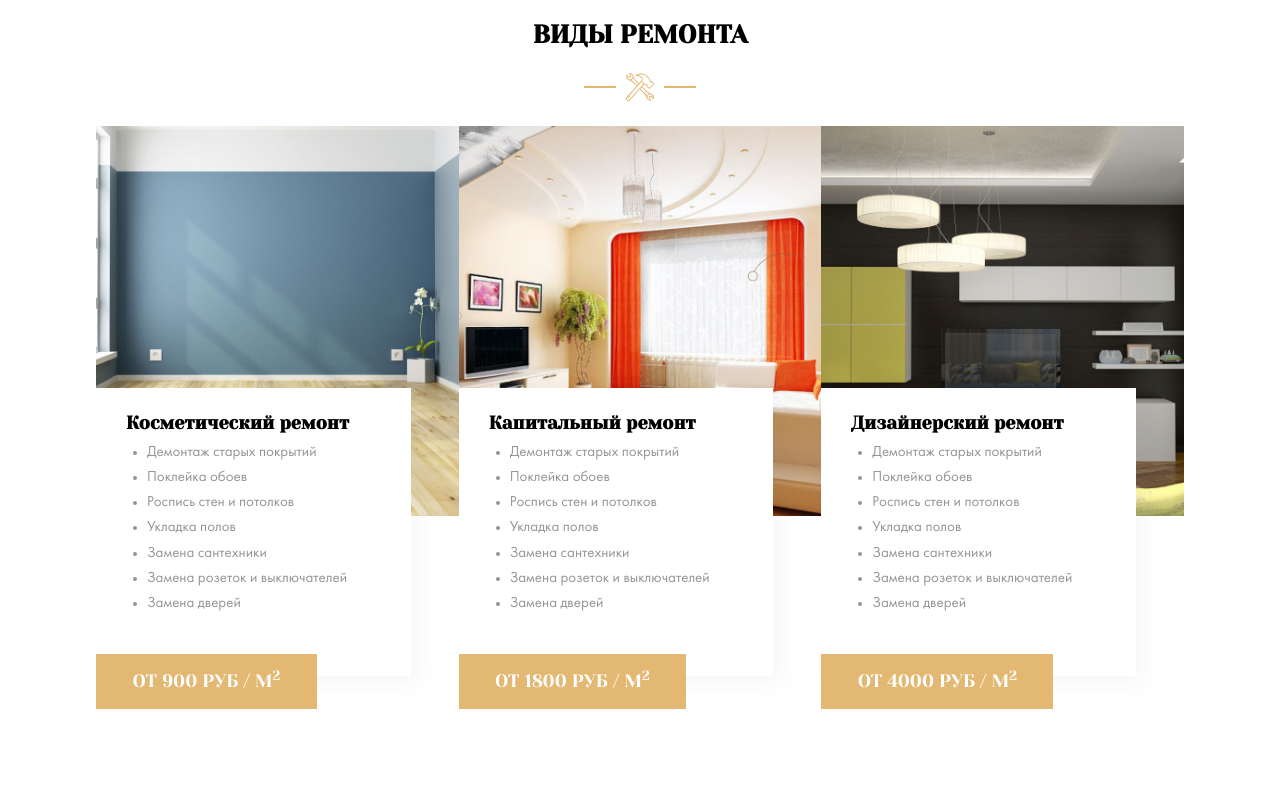
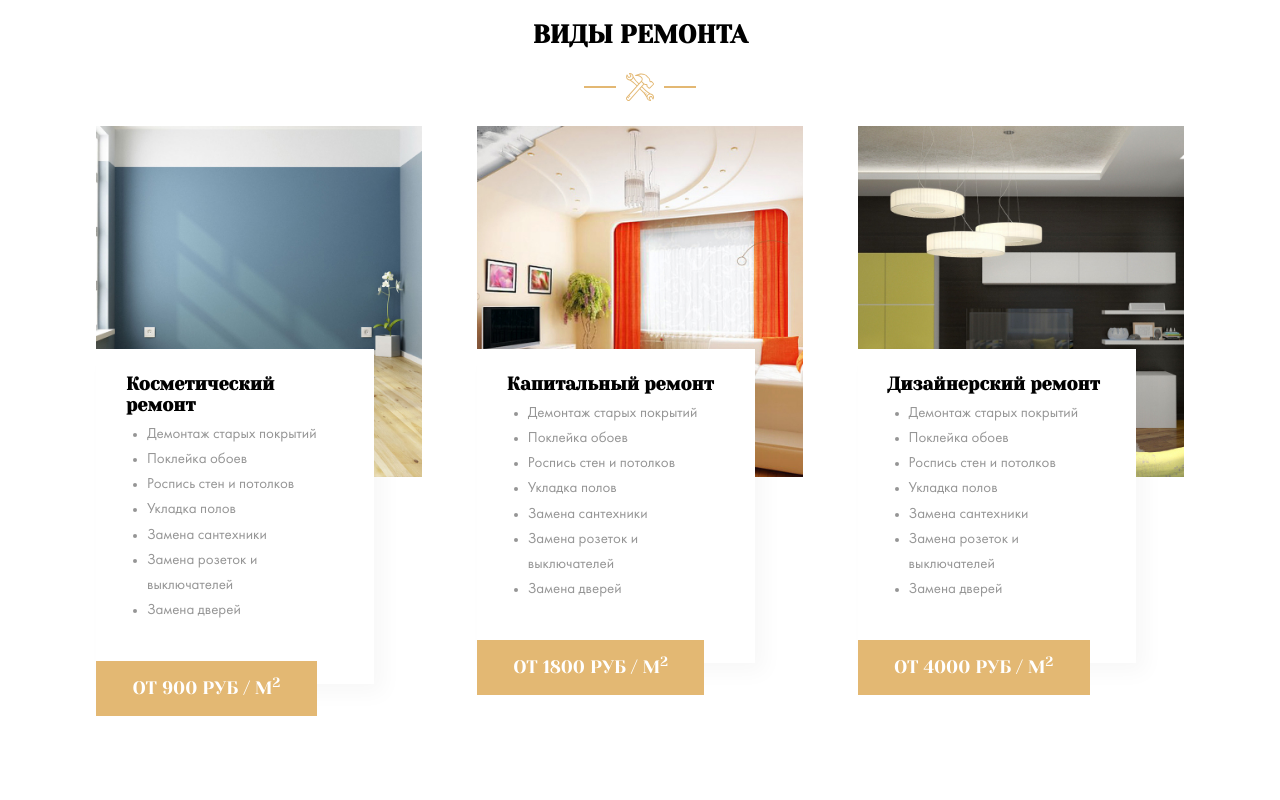
Before and after one commit to evgenia-savenkova/ws_homeworks, a website: page index.html in a window 1280 px wide. Shown: the part 2580-3380 px from the top of the page. Drawn offline with nearby package versions, Linux system fonts and the light colour scheme; files whose address does not match are found by name.

Commit message:
Update index.html

```diff
--- a/index.html
+++ b/index.html
@@ -218,7 +218,7 @@
         </div>
         <!-- /.section-title -->
         <div class="row">
-          <div class="col">
+          <div class="col-30">
             <div class="card">
               <img src="img/types/type-1.jpg" alt="Косметический ремонт" class="card__image">
               <div class="card__text">
@@ -248,7 +248,7 @@
             <!-- /.card -->
           </div>
           <!-- /.col -->
-          <div class="col">
+          <div class="col-30">
             <div class="card">
               <img src="img/types/type-2.jpg" alt="Капитальный ремонт" class="card__image">
               <div class="card__text">
@@ -278,7 +278,7 @@
             <!-- /.card -->
           </div>
           <!-- /.col -->
-          <div class="col">
+          <div class="col-30">
             <div class="card">
               <img src="img/types/type-3.jpg" alt="Дизайнерский ремонт" class="card__image">
               <div class="card__text">
```
